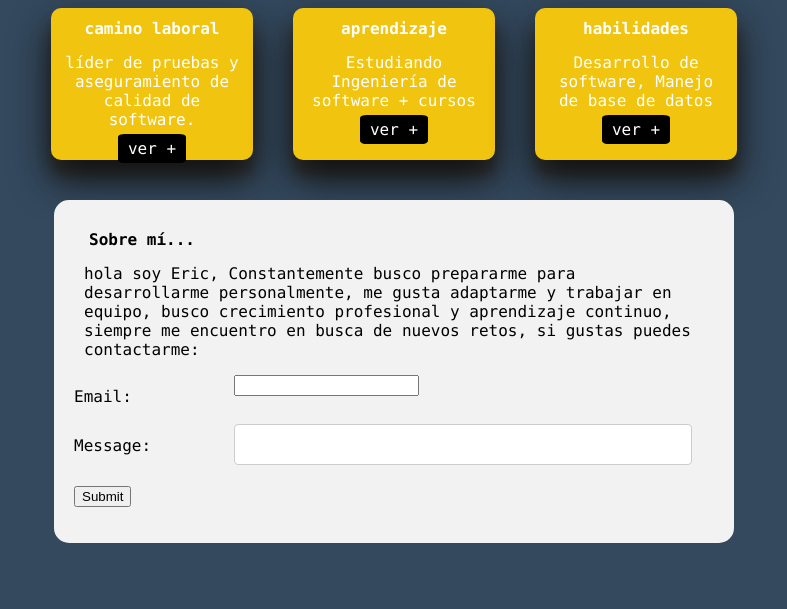
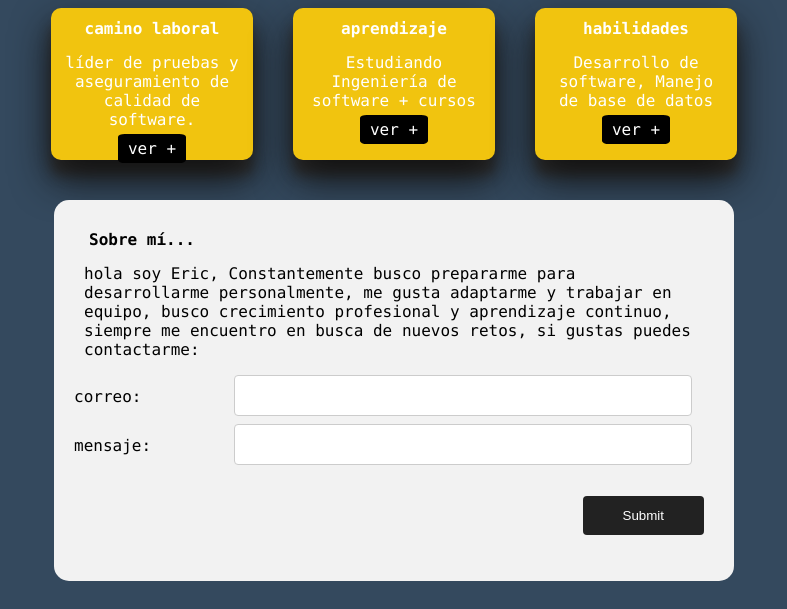
Before and after one commit to eamarquezh/ericmarquez, a plain HTML site: page index.html in a window 1280 px wide. Shown: the part 333-942 px from the top of the page, without its empty margins (246-1033 px from the left). Before the commit the page ends 904 px from the top, so only its background shows below. Drawn offline with Linux system fonts and the light colour scheme.

Commit message:
nueva act

```diff
--- a/index.html
+++ b/index.html
@@ -55,7 +55,7 @@
                 <form id="my-form" action="https://formspree.io/f/mgedklbz" method="POST">
                     <div class="row">
                         <div class="col-25">
-                            <label>Email:</label>
+                            <label>correo:</label>
                         </div>
                         <div class="col-75">
                             <input type="email" name="email" />
@@ -63,7 +63,7 @@
                       </div>
                       <div class="row">
                         <div class="col-25">
-                            <label>Message:</label>
+                            <label>mensaje:</label>
                         </div>
                         <div class="col-75">
                             <input type="text" name="message" />
@@ -71,7 +71,7 @@
                       </div>
                       <br>
                       <div class="row">
-                        <button id="my-form-button">Submit</button>
+                        <input id="my-form-button" type="submit" ></input>
                       </div>
                     <p id="my-form-status"></p>
                   </form>
--- a/style.css
+++ b/style.css
@@ -189,6 +189,15 @@ section{
     resize: vertical;
   }
 
+  input[type=email], select, textarea {
+    width: 90%;
+    padding: 12px;
+    border: 1px solid #ccc;
+    border-radius: 4px;
+    resize: vertical;
+  }
+
+
   label {
     padding: 12px 12px 12px 0;
     display: inline-block;
```
